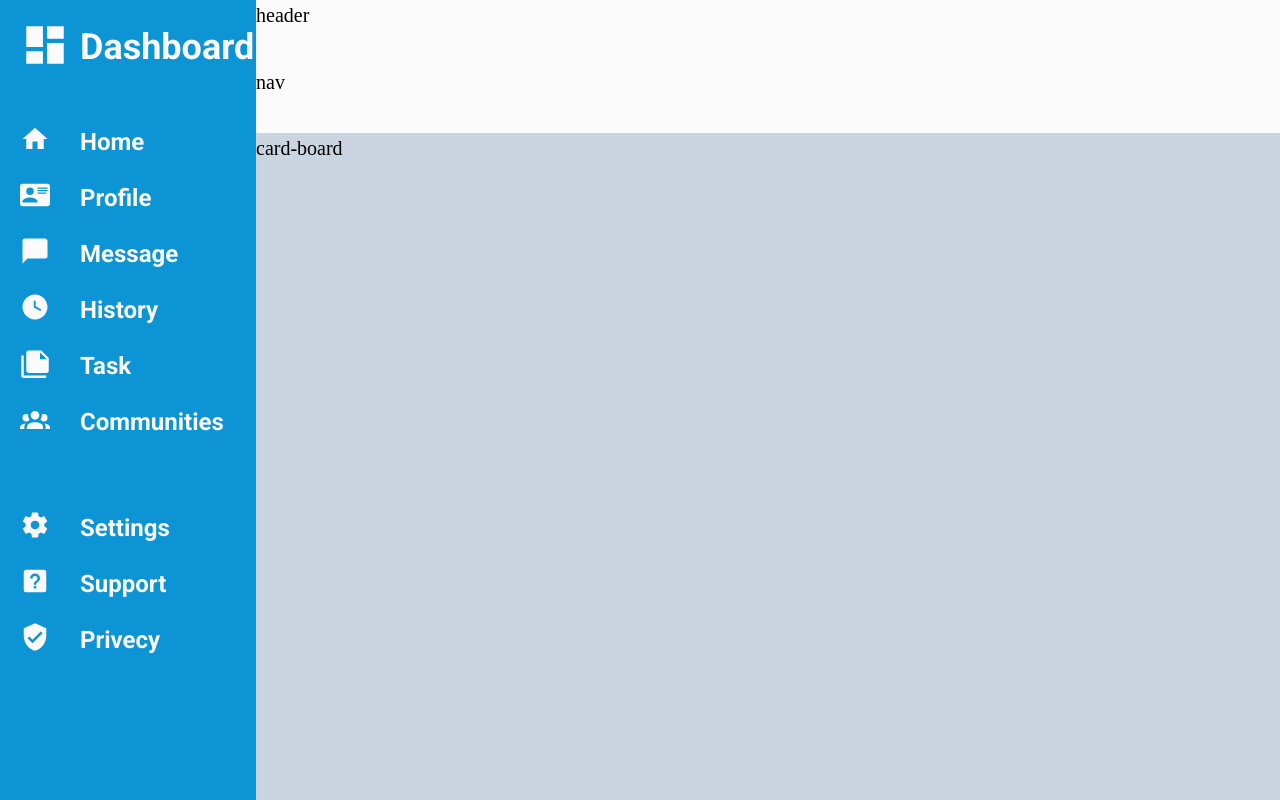
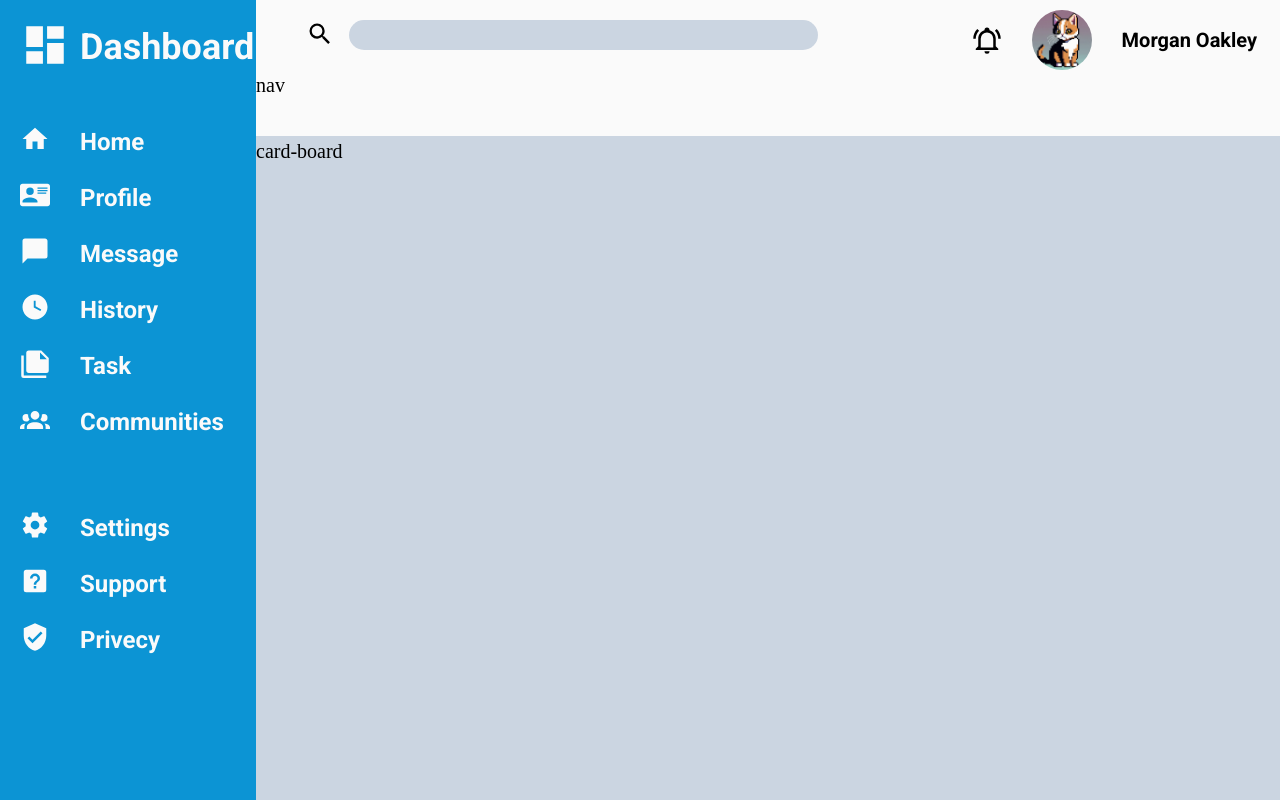
Before and after one commit to yousif330/admin-dashboard, a plain HTML site: page index.html in a window 1280 px wide. Drawn offline with Linux system fonts and the light colour scheme.

Commit message:
Add a header and img file

```diff
--- a/index.html
+++ b/index.html
@@ -12,7 +12,26 @@
 <body>
   <div class="container">
     <div class="header">
-      header
+
+      <div class="search">
+        <div class="place-holder">
+          <img src="./svg/magnify.svg">
+        </div>
+        <input type="search">
+      </div>
+
+      <div class="header-list">
+        <ul>
+          <li class="place-holder">
+            <img src="./svg/bell-ring-outline.svg">
+          </li>
+          <li class="header-pic">
+            <img src="./img/pixel-cat.jpg">
+          </li>
+          <li class="header-name">Morgan Oakley</li>
+        </ul>
+      </div>
+
     </div>
 
     <div class="sidebar">
--- a/style.css
+++ b/style.css
@@ -54,6 +54,8 @@ body {
 .header {
   background-color: var(--header);
   grid-column: 2 / -1;
+  display: flex;
+  gap: 15%;
 }
 
 .nav {
@@ -119,5 +121,45 @@ body {
   filter: invert(98%) sepia(94%) saturate(11%) hue-rotate(172deg) brightness(104%) contrast(96%);
 }
 
-.card-board {background-color: var(--background);
+.card-board {
+  background-color: var(--background);
 }
+
+.search {
+  margin-left: 50px;
+  display: flex;
+  justify-content: center;
+  align-items: center;
+  width: 50%;
+  gap: 15px;
+}
+
+.search input {
+  width: 100%;
+  border-style: none;
+  background-color: var(--background);
+  border-radius: 30px;
+}
+
+.header-list {
+  padding-top: 10px;
+}
+
+.header-list ul {
+  display: flex;
+  align-items: center;
+  list-style: none;
+  gap: 30px;
+}
+
+.header-pic {
+  width: 60px;
+  height: 60px;
+  border-radius: 50%;
+  overflow: hidden;
+}
+
+.header-name {
+  font-family: "roboto";
+  font-weight: bold;
+}
```
Also changed, not shown: img/pixel-cat.jpg (added), svg/bell-ring-outline.svg (added), svg/bell-ring.svg (deleted).
